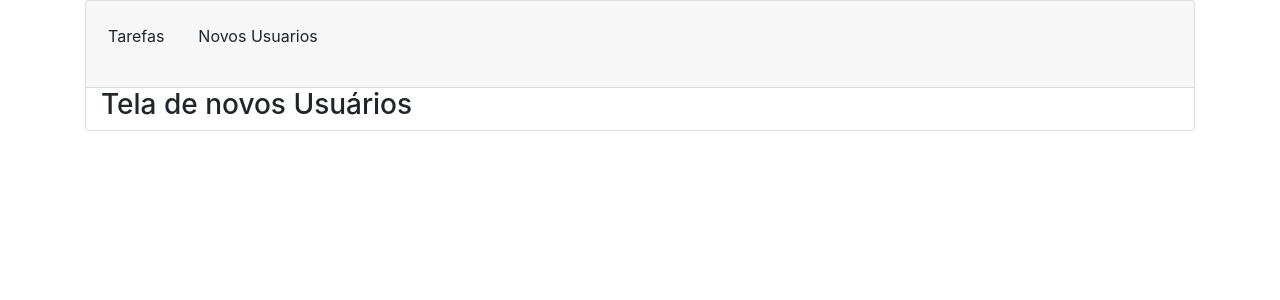
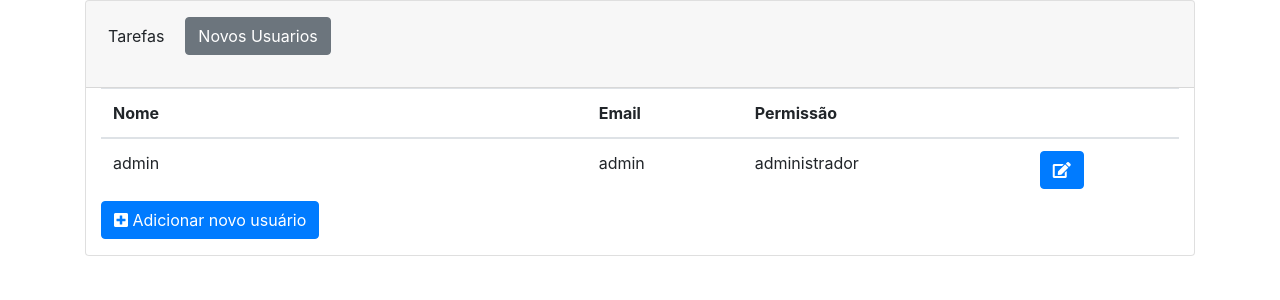
Before and after one commit to BritoRafa/provaGrupoPrazo, an Angular app in the folder provaGrupoPrazo-FrontEnd/: page /novos-usuarios in a window 1280 px wide. Shown: the top 300 px of the page. Built offline with nearby package versions, Linux system fonts and the light colour scheme.

Commit message:
criada tabela e modal na tela de novos usuarios

```diff
--- a/provaGrupoPrazo-FrontEnd/angular.json
+++ b/provaGrupoPrazo-FrontEnd/angular.json
@@ -24,7 +24,8 @@
             ],
             "styles": [
               "src/styles.css",
-              "./node_modules/bootstrap/dist/css/bootstrap.min.css"
+              "./node_modules/bootstrap/dist/css/bootstrap.min.css",
+              "./node_modules/@fortawesome/fontawesome-free/css/all.css"
             ],
             "scripts": [
               "./node_modules/bootstrap/dist/js/bootstrap.min.js"
--- a/provaGrupoPrazo-FrontEnd/package.json
+++ b/provaGrupoPrazo-FrontEnd/package.json
@@ -20,8 +20,10 @@
     "@angular/platform-browser": "^6.0.3",
     "@angular/platform-browser-dynamic": "^6.0.3",
     "@angular/router": "^6.0.3",
+    "@fortawesome/fontawesome-free": "^5.2.0",
     "bootstrap": "^4.1.3",
     "core-js": "^2.5.4",
+    "ngx-bootstrap": "^3.0.1",
     "rxjs": "^6.0.0",
     "zone.js": "^0.8.26"
   },
--- a/provaGrupoPrazo-FrontEnd/src/app/app.component.html
+++ b/provaGrupoPrazo-FrontEnd/src/app/app.component.html
@@ -4,10 +4,10 @@
     <div class="card-header">
       <div class="row">
         <div class="form-group p-1">
-          <button type="button" routerLink="/tarefas" class="btn btn-default">Tarefas</button>
+          <button type="button" routerLink="/tarefas" routerLinkActive="btn-secondary" class="btn btn-default">Tarefas</button>
         </div>
         <div class="form-group p-1">
-          <button type="button" routerLink="/novos-usuarios" class="btn btn-default">Novos Usuarios</button>
+          <button type="button" routerLink="/novos-usuarios" routerLinkActive="btn-secondary" class="btn btn-default">Novos Usuarios</button>
         </div>
       </div>
 
--- a/provaGrupoPrazo-FrontEnd/src/app/app.module.ts
+++ b/provaGrupoPrazo-FrontEnd/src/app/app.module.ts
@@ -1,10 +1,12 @@
 import { AppRoutingModule } from './app-routing.module';
 import { BrowserModule } from '@angular/platform-browser';
 import { NgModule } from '@angular/core';
+import { FormsModule } from '@angular/forms';
 
 import { AppComponent } from './app.component';
 import { TarefasComponent } from './tarefas/tarefas.component';
 import { NovosUsuariosComponent } from './novos-usuarios/novos-usuarios.component';
+import { ModalModule, BsModalService } from 'ngx-bootstrap/modal';
 
 @NgModule({
   declarations: [
@@ -14,7 +16,9 @@ import { NovosUsuariosComponent } from './novos-usuarios/novos-usuarios.componen
   ],
   imports: [
     BrowserModule,
-    AppRoutingModule
+    FormsModule,
+    AppRoutingModule,
+    ModalModule.forRoot()
   ],
   providers: [],
   bootstrap: [AppComponent]
--- /dev/null
+++ b/provaGrupoPrazo-FrontEnd/src/app/model/usuario.ts
@@ -0,0 +1,6 @@
+export class Usuario {
+  nome: string;
+  email: string;
+  permissao: string;
+  senha: string;
+}
--- a/provaGrupoPrazo-FrontEnd/src/app/novos-usuarios/novos-usuarios.component.html
+++ b/provaGrupoPrazo-FrontEnd/src/app/novos-usuarios/novos-usuarios.component.html
@@ -1,3 +1,74 @@
 <div class="container">
-  <h3>Tela de novos Usuários</h3>
+  <table class="table">
+    <thead>
+      <tr>
+        <th scope="col">Nome</th>
+        <th scope="col">Email</th>
+        <th scope="col">Permissão</th>
+        <th scope="col">&nbsp;</th>
+      </tr>
+    </thead>
+    <tbody>
+      <tr *ngFor="let usuario of usuarios;">
+        <td>{{usuario.nome}}</td>
+        <td>{{usuario.email}}</td>
+        <td>{{usuario.permissao}}</td>
+        <td>
+          <button type="button" class="btn btn-primary btn-small">
+            <i class="fas fa-edit"></i>
+          </button>
+        </td>
+      </tr>
+      <button type="button" class="btn btn-primary btn-small" (click)="abrirModal(template)">
+        <i class="fas fa-plus-square"></i>
+        <span> Adicionar novo usuário</span>
+      </button>
+    </tbody>
+  </table>
 </div>
+
+<ng-template #template>
+  <div class="modal-header">
+    <h4 class="modal-title pull-left">Adicionar novos usuários</h4>
+    <button type="button" class="close pull-right" aria-label="Close" (click)="modalRef.hide()">
+      <span aria-hidden="true">&times;</span>
+    </button>
+  </div>
+  <div class="modal-body">
+    <div class="row">
+      <div class="col-6">
+        <div class="form-group">
+          <label for="name-input">Nome:</label>
+          <input name="name-input" type="text" class="form-control" [(ngModel)]="novoUsuario.nome">
+        </div>
+      </div>
+
+      <div class="col-6">
+        <div class="form-group">
+          <label for="name-input">E-mail:</label>
+          <input name="name-input" type="text" class="form-control" [(ngModel)]="novoUsuario.email">
+        </div>
+      </div>
+    </div>
+    <div class="row">
+      <div class="col-6">
+        <div class="form-group">
+          <label for="name-input">Senha:</label>
+          <input name="name-input" type="password" [(ngModel)]="novoUsuario.senha" class="form-control">
+        </div>
+      </div>
+      <div class="col-6">
+        <div class="form-group">
+          <label for="name-input">Permissão:</label>
+          <select class="form-control" [(ngModel)]="novoUsuario.permissao">
+            <option value="administrador">Administrador</option>
+            <option value="usuario-basico">Usuário básico</option>
+          </select>
+        </div>
+      </div>
+    </div>
+    <div class="row justify-content-md-center">
+      <button class="btn btn-primary" (click)="adicionarUsuario()">Adcionar</button>
+    </div>
+  </div>
+</ng-template>
--- a/provaGrupoPrazo-FrontEnd/src/app/novos-usuarios/novos-usuarios.component.ts
+++ b/provaGrupoPrazo-FrontEnd/src/app/novos-usuarios/novos-usuarios.component.ts
@@ -1,4 +1,8 @@
-import { Component, OnInit } from '@angular/core';
+import { ModalComponent } from './../modal/modal.component';
+import { BsModalRef } from 'ngx-bootstrap/modal/bs-modal-ref.service';
+import { BsModalService } from 'ngx-bootstrap/modal';
+import { Usuario } from './../model/usuario';
+import { Component, OnInit, TemplateRef } from '@angular/core';
 
 @Component({
   selector: 'app-novos-usuarios',
@@ -7,9 +11,27 @@ import { Component, OnInit } from '@angular/core';
 })
 export class NovosUsuariosComponent implements OnInit {
 
-  constructor() { }
+  usuarios: Usuario[];
+  novoUsuario = new Usuario();
+  modalRef: BsModalRef;
+  constructor(private modalService: BsModalService) { }
 
   ngOnInit() {
+    this.usuarios = [
+      {
+        nome: 'admin',
+        email: 'admin',
+        permissao: 'administrador',
+        senha: 'admin',
+      }
+    ]
+  }
+  abrirModal(template: TemplateRef<any>) {
+    this.modalRef = this.modalService.show(template);
+  }
+  adicionarUsuario() {
+    this.usuarios.push(this.novoUsuario);
+    this.modalRef.hide();
   }
 
 }
```
Also changed, not shown: 1 other file (tests, documents, lock files or other folders).
